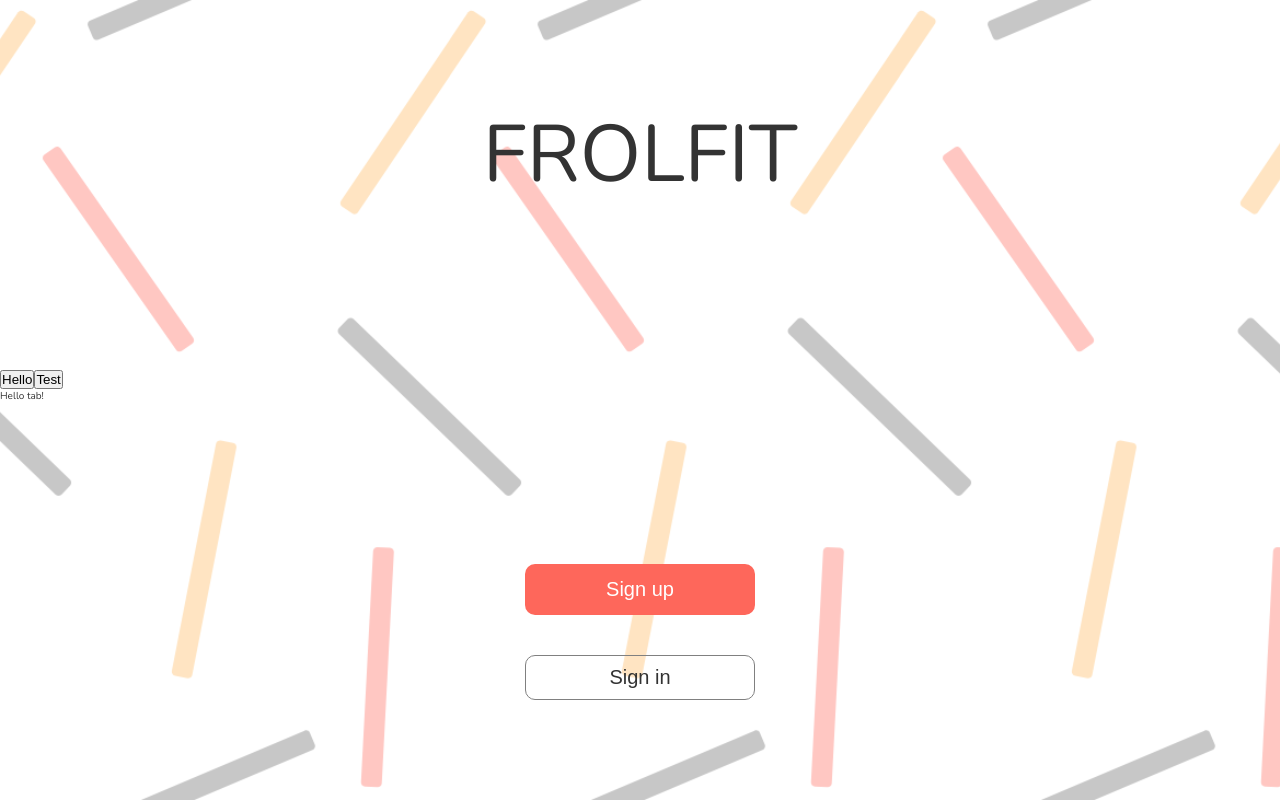
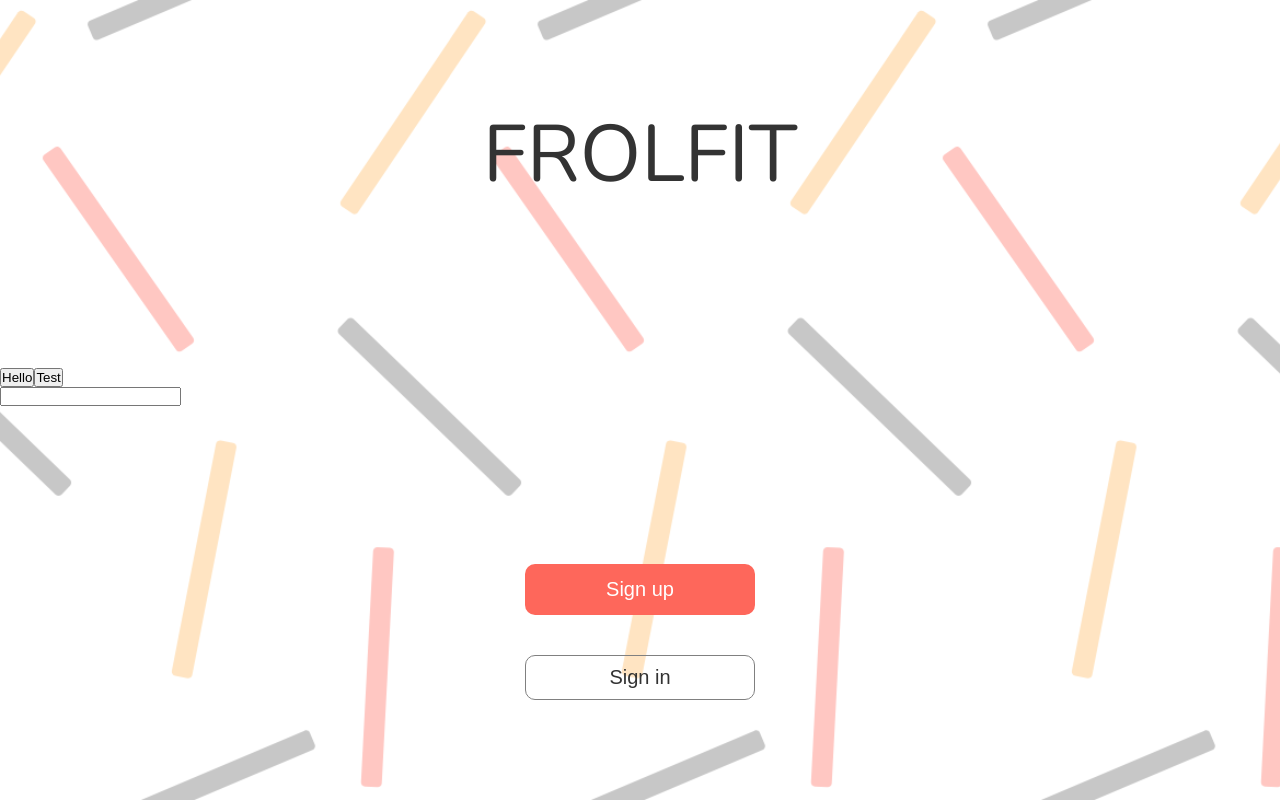
Before and after one commit to Joonardo/frolfit, a Vue app in the folder client/: page / in a window 1280 px wide. Built offline with nearby package versions, Linux system fonts and the light colour scheme; no server answers.

Commit message:
style changes

```diff
--- a/client/src/components/tabs/Tab.vue
+++ b/client/src/components/tabs/Tab.vue
@@ -4,7 +4,7 @@
   </div>
 </template>
 <script lang="ts">
-import Vue from 'vue'
+import Vue from 'vue';
 
 export default Vue.extend({
   props: {
@@ -12,7 +12,7 @@ export default Vue.extend({
   },
   data() {
     return {
-      visible: false,
+      visible: false
     };
   },
   methods: {
@@ -23,5 +23,5 @@ export default Vue.extend({
       this.visible = false;
     }
   }
-})
+});
 </script>
--- a/client/src/components/tabs/Tabs.vue
+++ b/client/src/components/tabs/Tabs.vue
@@ -1,9 +1,7 @@
 <template>
   <div>
     <div id="header">
-      <button v-for="(tab, idx) in tabs" :key="idx" @click="select(idx)">
-        {{ tab.name }}
-      </button>
+      <button v-for="(tab, idx) in tabs" :key="idx" @click="select(idx)">{{ tab.name }}</button>
     </div>
     <div id="content">
       <slot></slot>
@@ -34,8 +32,8 @@ export default Vue.extend({
     }
   },
   mounted() {
-    this.tabs = this.$children as any;
+    this.tabs = (this as any).$slots.default.map((v: any) => v.componentInstance) as any;
     this.tabs[this.current].show();
-  },
+  }
 });
 </script>
--- a/client/src/views/Login.vue
+++ b/client/src/views/Login.vue
@@ -1,14 +1,14 @@
 <template>
   <div class="container">
     <h1>FROLFIT</h1>
-    <Tabs>
-      <Tab name="Hello">
-        Hello tab!
-      </Tab>
-      <Tab name="Test">
-        We are here
-      </Tab>
-    </Tabs>
+    <keep-alive>
+      <Tabs>
+        <Tab name="Hello">
+          <input>
+        </Tab>
+        <Tab name="Test">We are here</Tab>
+      </Tabs>
+    </keep-alive>
     <div class="content" v-if="user === null">
       <login-buttons
         v-if="view === View.Start"
@@ -25,15 +25,8 @@
         @back="view = View.Start"
         @submitSuccess="handleSubmitSuccess"
       />
-      <link-send
-        v-else-if="view === View.LinkSend"
-        :email="email"
-        @back="view = View.Start"
-      />
-      <consume-token
-        v-else-if="view === View.Token"
-        @back="view = View.Start"
-      />
+      <link-send v-else-if="view === View.LinkSend" :email="email" @back="view = View.Start"/>
+      <consume-token v-else-if="view === View.Token" @back="view = View.Start"/>
     </div>
   </div>
 </template>
@@ -69,7 +62,7 @@ export default Vue.extend({
     LinkSend,
     ConsumeToken,
     Tabs,
-    Tab,
+    Tab
   },
   data: function() {
     return {
```
